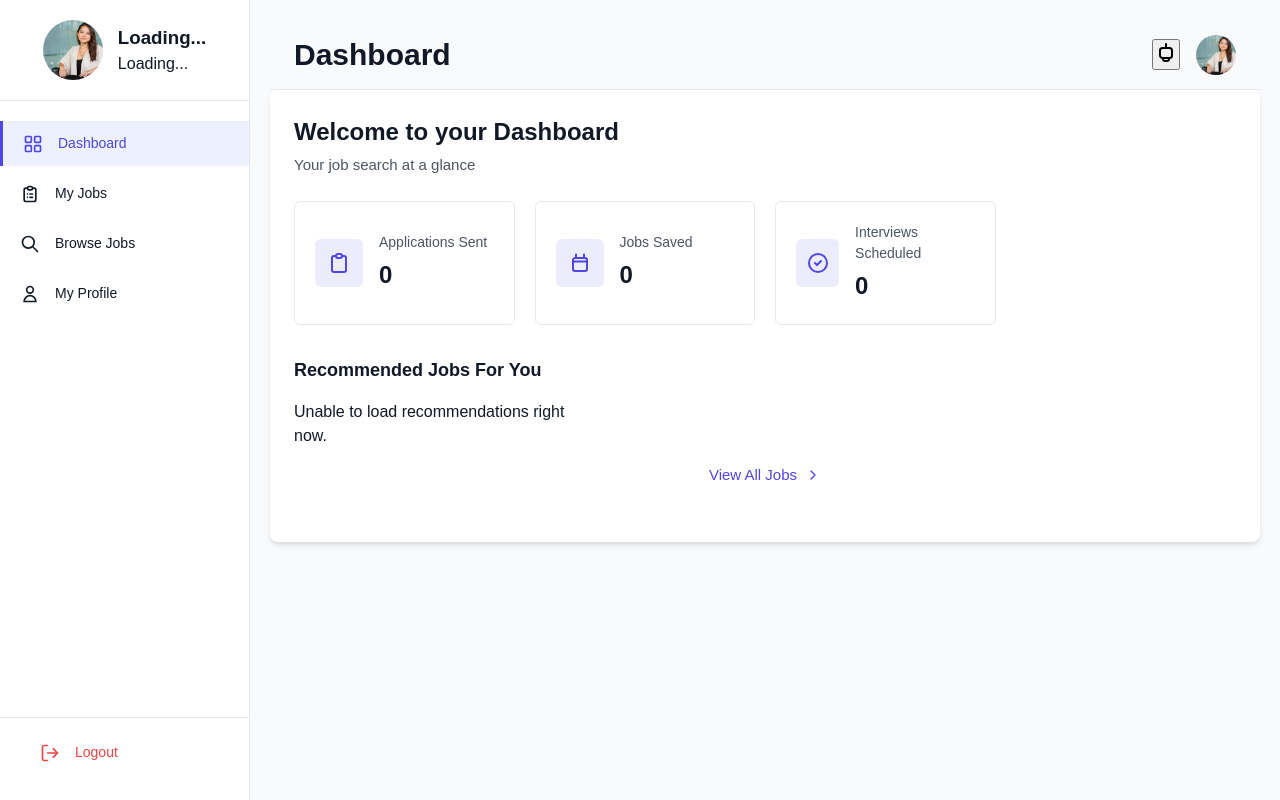
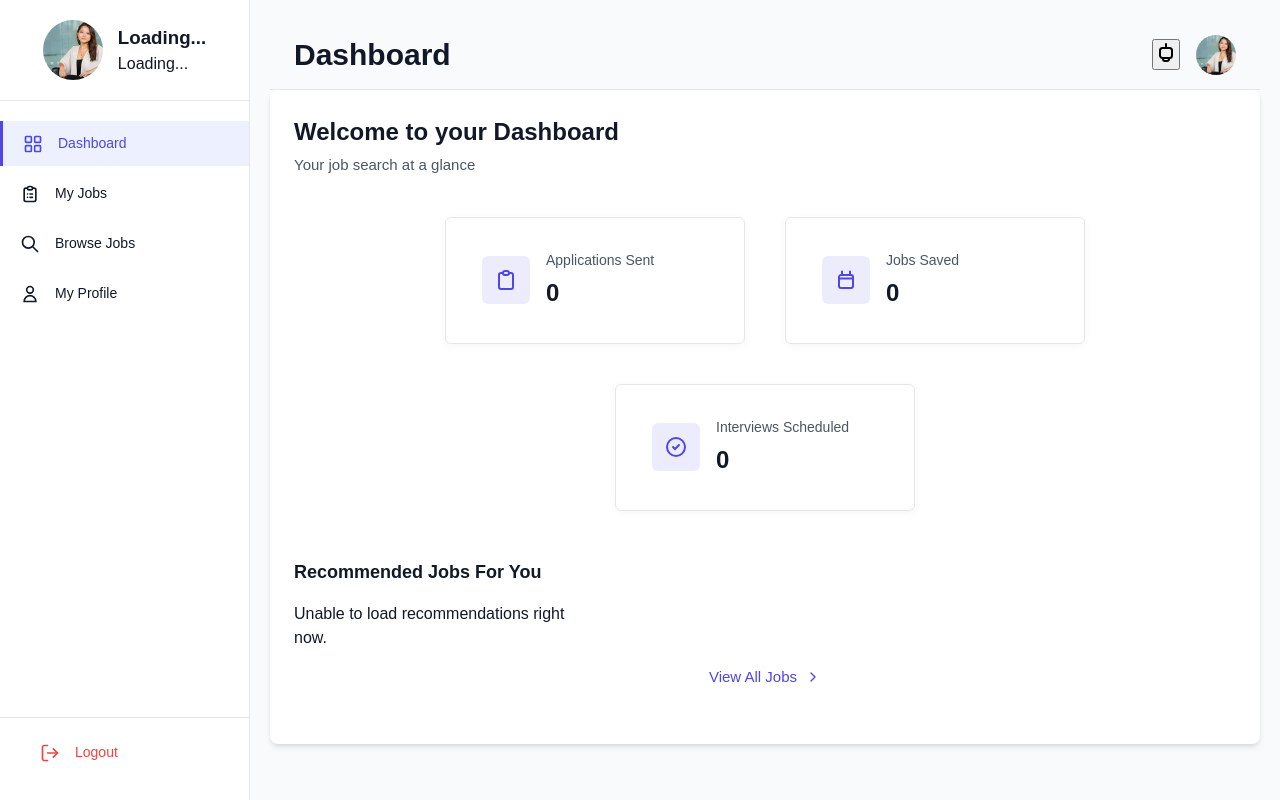
Before and after one commit to peleisaac/ai-resume-backend, a Django app: page /jobseeker-dashboard/ in a window 1280 px wide. Run offline with Django 4.2, Linux system fonts and the light colour scheme.

Commit message:
Refactor dashboard metrics layout and styling

```diff
--- a/static/css/jobseekers-dashboard.css
+++ b/static/css/jobseekers-dashboard.css
@@ -292,26 +292,39 @@
 
   /* Dashboard Metrics */
   .dashboard-metrics {
-    display: grid;
-    grid-template-columns: repeat(auto-fill, minmax(220px, 1fr));
-    gap: 20px;
+    display: flex;
+    flex-wrap: wrap;
+    justify-content: center;
+    gap: 40px;
     margin-bottom: 32px;
+    width: 100%;
+    align-items: stretch;
+    background: transparent;
+    border: none;
+    padding: 16px 0;
   }
 
   .metric-card {
     background-color: var(--bg-white);
     border: 1px solid var(--border-color);
     border-radius: var(--radius-md);
-    padding: 20px;
+    padding: 32px 36px;
     display: flex;
     align-items: center;
     gap: 16px;
-    transition: transform 0.2s, box-shadow 0.2s;
+    width: 300px;
+    min-width: 260px;
+    max-width: 340px;
+    box-shadow: 0 2px 8px rgba(0,0,0,0.04);
+    position: relative;
+    z-index: 1;
+    transition: transform 0.2s, box-shadow 0.2s, z-index 0.2s;
   }
 
   .metric-card:hover {
-    transform: translateY(-2px);
+    transform: translateY(-2px) scale(1.03);
     box-shadow: var(--shadow-md);
+    z-index: 2;
   }
 
   .metric-icon {
```
